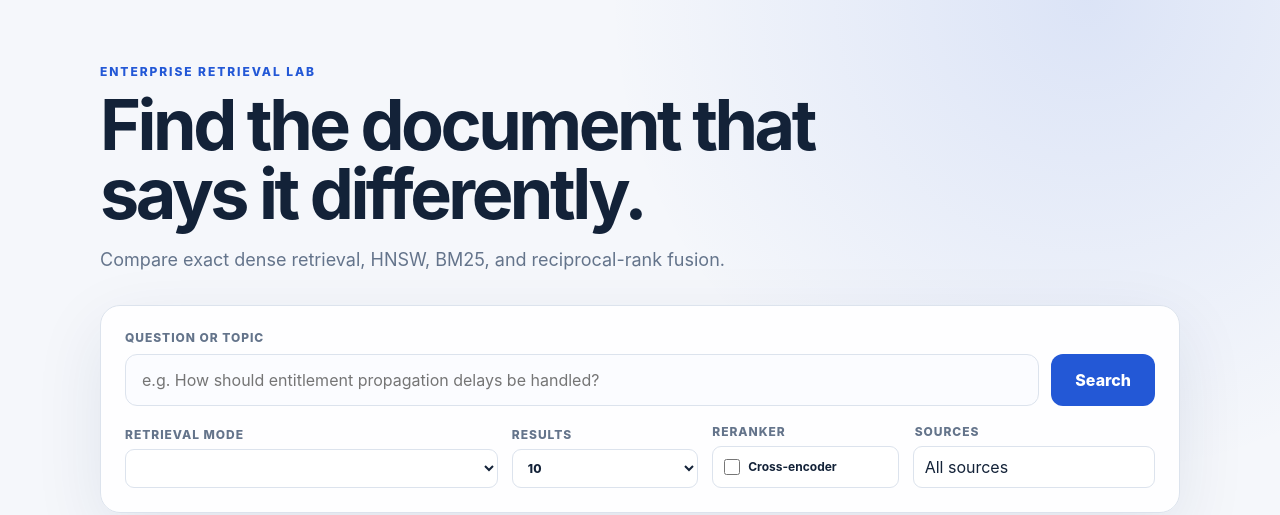
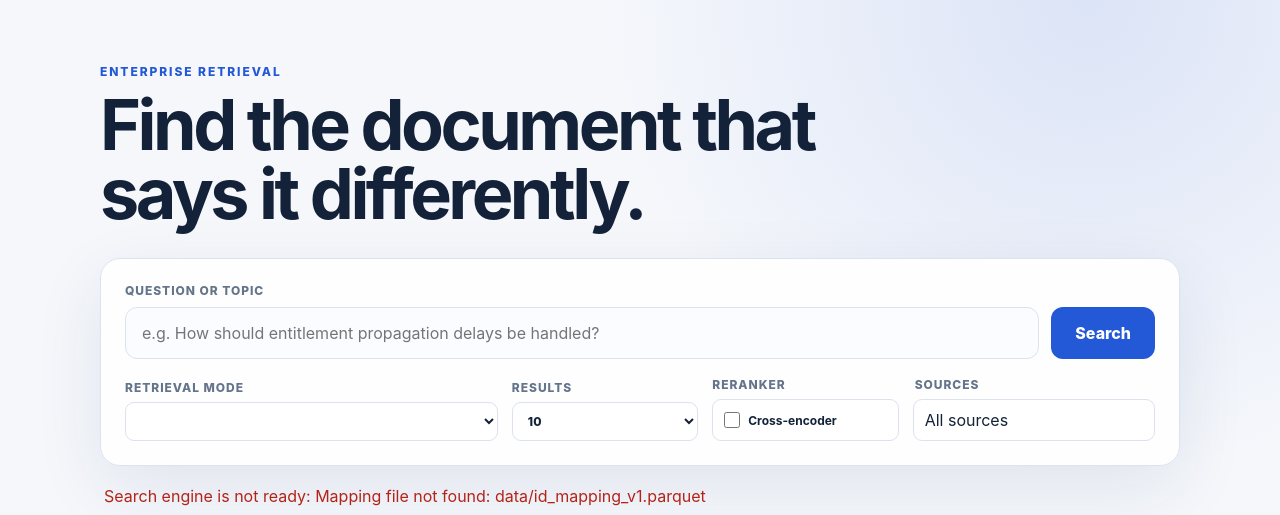
Before and after one commit to Brevolg/NeedleInArXiv, a FastAPI app: page / in a window 1280 px wide. Shown: the top 515 px of the page. Run offline with FastAPI, Linux system fonts and the light colour scheme; lists and menus that the app fills with data are empty.

Commit message:
fix front

```diff
--- a/backend and frontend/service/templates/index.html
+++ b/backend and frontend/service/templates/index.html
@@ -10,9 +10,8 @@
   <body data-default-mode="{{ default_mode }}">
     <main class="shell">
       <header class="hero">
-        <div class="eyebrow">ENTERPRISE RETRIEVAL LAB</div>
+        <div class="eyebrow">ENTERPRISE RETRIEVAL</div>
         <h1>Find the document that says it differently.</h1>
-        <p>Compare exact dense retrieval, HNSW, BM25, and reciprocal-rank fusion.</p>
       </header>
 
       <section class="search-panel" aria-label="Search controls">
@@ -63,7 +62,6 @@
       </section>
 
       <section class="status" aria-live="polite" id="status">
-        Ready. Try a natural-language question.
       </section>
       <section id="results" class="results" aria-label="Search results"></section>
     </main>
```
